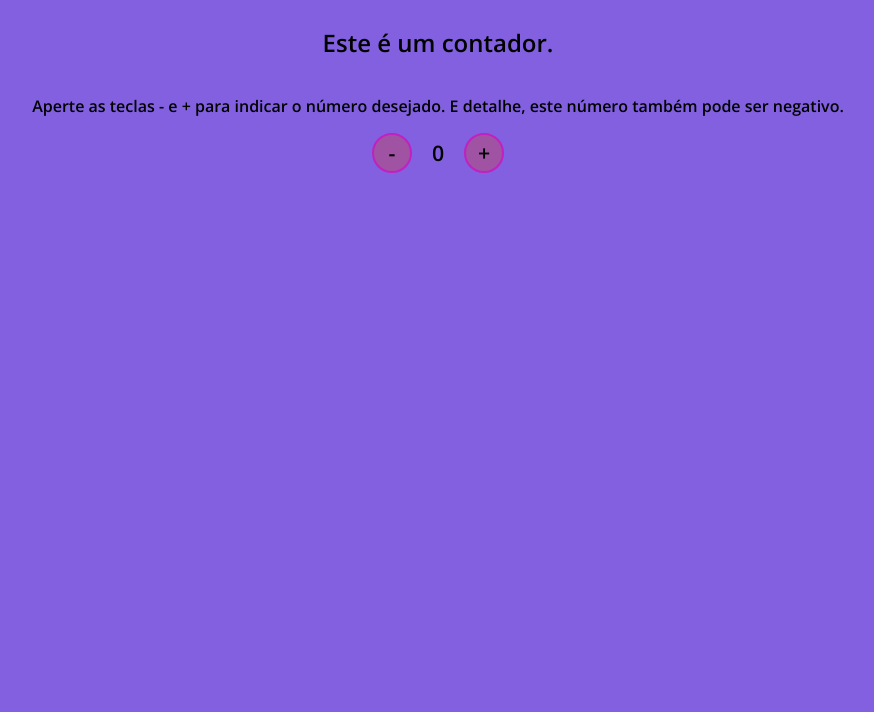
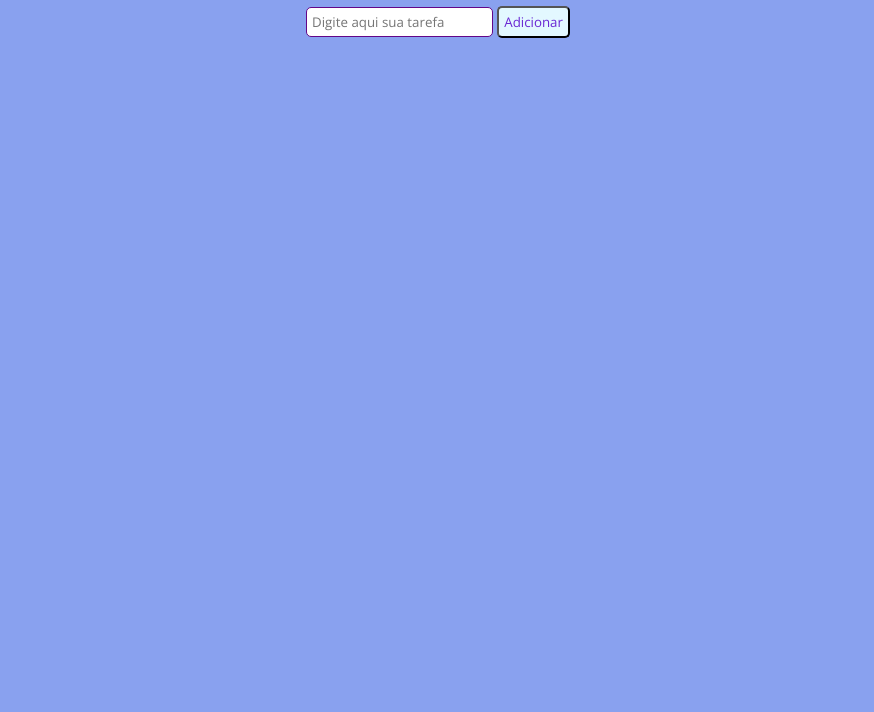
Before and after one commit to Thainunes/contador-javascript-dio, a plain HTML site: page index.html in a window 1280 px wide. Shown: the part 88-800 px from the top of the page, without its empty margins (202-1076 px from the left). Drawn offline with nearby package versions, Linux system fonts and the light colour scheme.

Commit message:
Inclusão do projeto To Do List com Javascript

```diff
--- a/css/styles.css
+++ b/css/styles.css
@@ -1,7 +1,8 @@
-@import url('https://fonts.googleapis.com/css2?family=Open+Sans:wght@300;600&display=swap');
+@import url("https://fonts.googleapis.com/css2?family=Open+Sans:wght@300;600&display=swap");
 
 * {
-    font-family: 'Open Sans', sans-serif;
+  font-family: "Open Sans", sans-serif;
+  color:rgb(99, 6, 136);
   }
 
 body {
@@ -9,31 +10,37 @@ body {
   align-items: center;
   justify-content: center;
   flex-direction: column;
-    background-color: rgb(130, 96, 224);
-    font-weight: bold;
+  background-color:rgba(56, 96, 228, 0.589)
   }
 
 button {
-    height: 40px;
-    width: 40px;
-    border-radius: 50%;
-    border: 2px solid rgb(192, 33, 192);
-    background-color: rgb(160, 82, 163);
-    color: rgb(0, 4, 5);
-    font-size: 16pt;
-    font-weight: 600;
+  border: 1px solid rgb(101, 27, 219));
+  border-radius: 5px;
+  background-color: rgb(227, 248, 255);
+  color: rgb(106, 40, 211);
   text-align: center;
+  padding: 5px;
 }
 
-#counter {
-    display: flex;
-    font-weight: bold;
+input[type="text"] {
+  padding: 5px;
+  border-radius: 5px;
+  border: 1px solid rgb(99, 6, 136);
 }
 
-#currentNumber {
+#tasks {
+  display: flex;
+  flex-direction: column;
+  margin-top: 20px;
+}
+
+.task-item {
   display: flex;
   align-items: center;
-    margin: 0 20px;
-    font-size: 16pt;
+  margin-bottom: 10px;
+}
 
+:checked + label {
+  text-decoration: line-through;
+  color: rgb(210, 76, 228);
 }
--- a/index.html
+++ b/index.html
@@ -5,18 +5,17 @@
     <meta charset="UTF-8">
     <meta name="viewport" content="width=device-width, initial-scale=1.0">
     <link rel="stylesheet" href="css/styles.css" />
-    <title>Contador</title>
+    <title>To-do List</title>
 </head>
 
 <body>
-    <h1>Olá, mundo!</h1>
-    <h2>Este é um contador.</h2>
-    <p>Aperte as teclas - e + para indicar o número desejado. E detalhe, este número também pode ser negativo.</p>
-
-    <div id="counter">
-        <button name="subtrair" onclick="decrement()">-</button>
-        <span id="currentNumber">0</span>
-        <button name="adicionar" onclick="increment()">+</button>
+    <h1>To-do List</h1>
+    <div id="list">
+        <form id="task-form">
+            <input id="task-input" name="tarefa" type="text" placeholder="Digite aqui sua tarefa" />
+            <button type="submit">Adicionar</button>
+        </form>
+        <div id="tasks"></div>
     </div>
     <script src="js/script.js"></script>
 </body>
--- a/js/script.js
+++ b/js/script.js
@@ -1,13 +1,29 @@
-let count = 0;
+const form = document.getElementById('task-form');
+const taskList = document.getElementById('tasks');
 
-const CURRENT_NUMBER = document.getElementById('currentNumber');
+form.onsubmit = function (e) {
+    e.preventDefault();
+    const inputField = document.getElementById('task-input');
+    addTask(inputField.value);
+    form.reset();
+};
 
-function increment() {
-    count++;
-    CURRENT_NUMBER.innerHTML = count;
+function addTask(description) {
+    const taskContainer = document.createElement('div');
+    const newTask = document.createElement('input');
+    const taskLabel = document.createElement('label');
+    const taskDescriptionNode = document.createTextNode(description);
+
+    newTask.setAttribute('type', 'checkbox');
+    newTask.setAttribute('name', description);
+    newTask.setAttribute('id', description);
+
+    taskLabel.setAttribute('for', description);
+    taskLabel.appendChild(taskDescriptionNode);
+
+    taskContainer.classList.add('task-item');
+    taskContainer.appendChild(newTask);
+    taskContainer.appendChild(taskLabel);
+
+    taskList.appendChild(taskContainer);
 }
-
-function decrement() {
-    count--;
-    CURRENT_NUMBER.innerHTML = count;
-}
```
Lines whose indentation alone changed are shown as unchanged.
